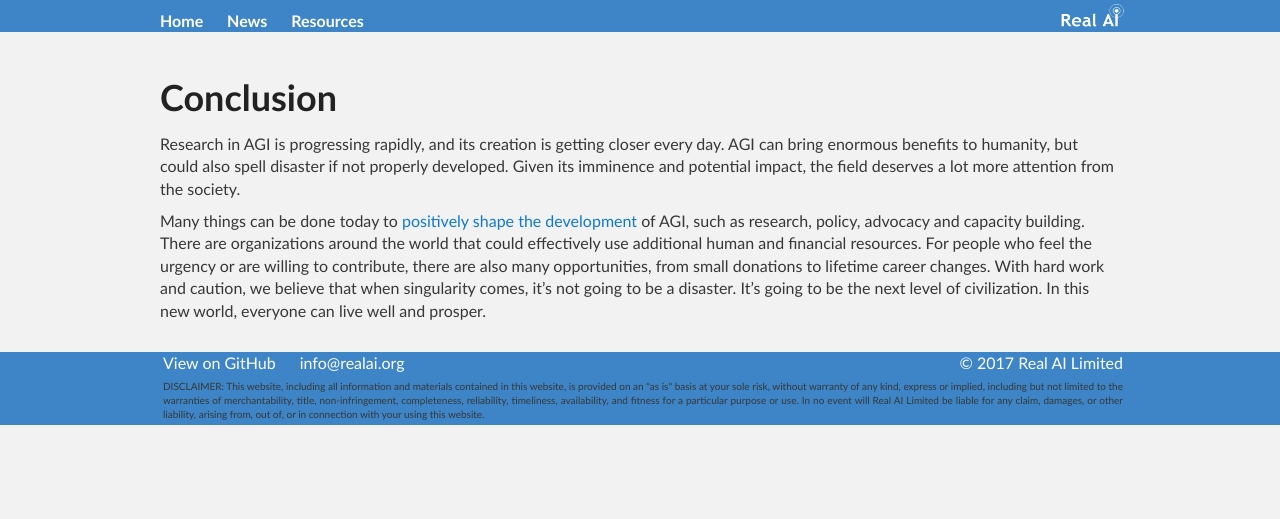
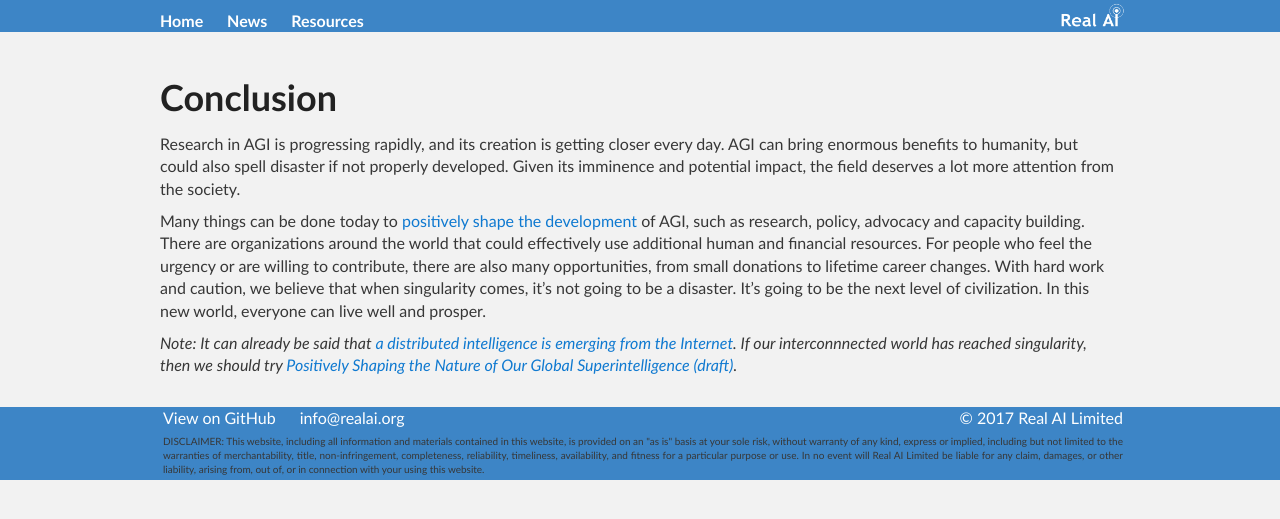
Before and after one commit to Tonywuhk/realai.org, a Jekyll site: the page built from conclusion.md, in a window 1280 px wide. Shown: the top 519 px of the page. Built offline with Jekyll 4.4.1, drawn with Linux system fonts in a browser that asks for light colours; our own code applies the rules of GitHub Pages for plain Markdown files; comment, search, counter and statistics services are not loaded; the repository's description, which GitHub fills in, is left out.

Commit message:
Update conclusion.md

```diff
--- a/conclusion.md
+++ b/conclusion.md
@@ -6,3 +6,5 @@ permalink: /conclusion/
 Research in AGI is progressing rapidly, and its creation is getting closer every day. AGI can bring enormous benefits to humanity, but could also spell disaster if not properly developed. Given its imminence and potential impact, the field deserves a lot more attention from the society.
 
 Many things can be done today to [positively shape the development](https://80000hours.org/problem-profiles/positively-shaping-artificial-intelligence/) of AGI, such as research, policy, advocacy and capacity building. There are organizations around the world that could effectively use additional human and financial resources. For people who feel the urgency or are willing to contribute, there are also many opportunities, from small donations to lifetime career changes. With hard work and caution, we believe that when singularity comes, it's not going to be a disaster. It's going to be the next level of civilization. In this new world, everyone can live well and prosper.
+
+*Note: It can already be said that [a distributed intelligence is emerging from the Internet](https://sites.google.com/site/gbialternative1/). If our interconnnected world has reached singularity, then we should try [Positively Shaping the Nature of Our Global Superintelligence (draft)](http://realai.org/blog/positively-shaping-the-nature-of-our-global-superintelligence/).*
```
